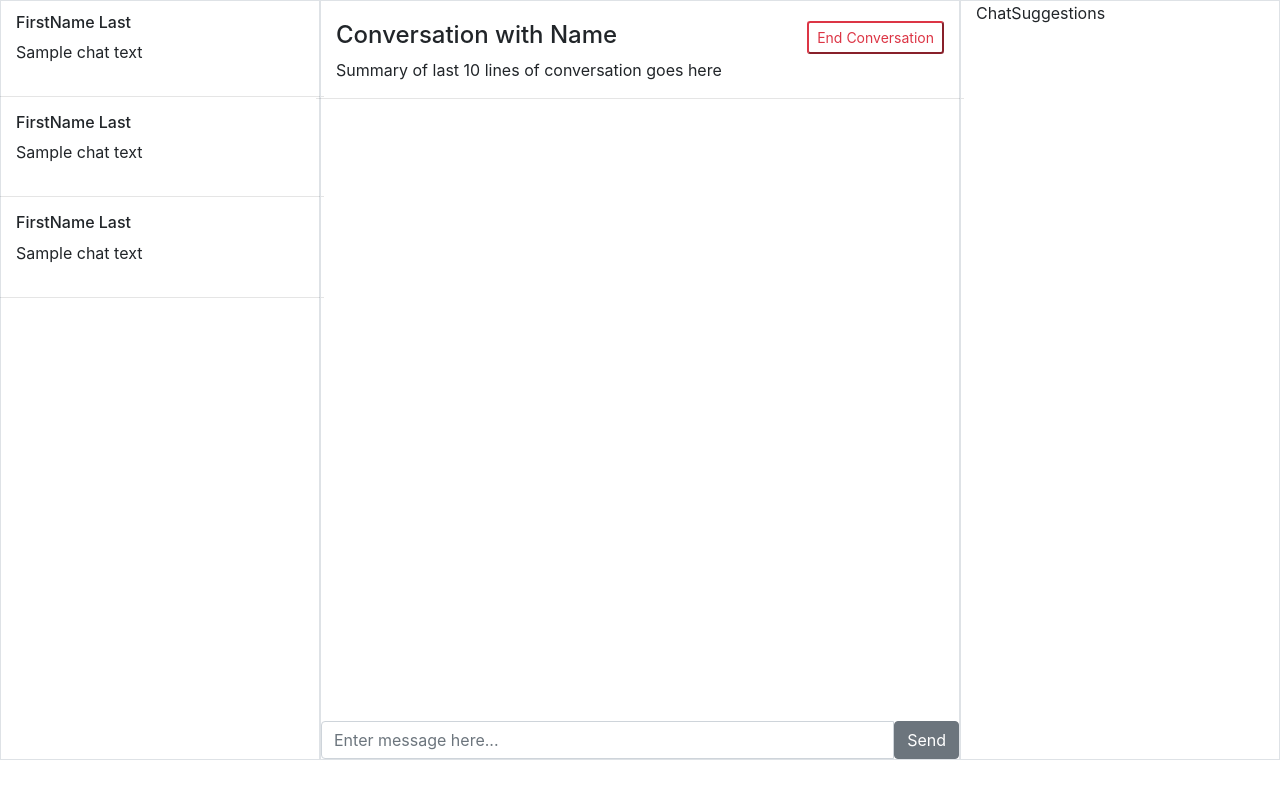
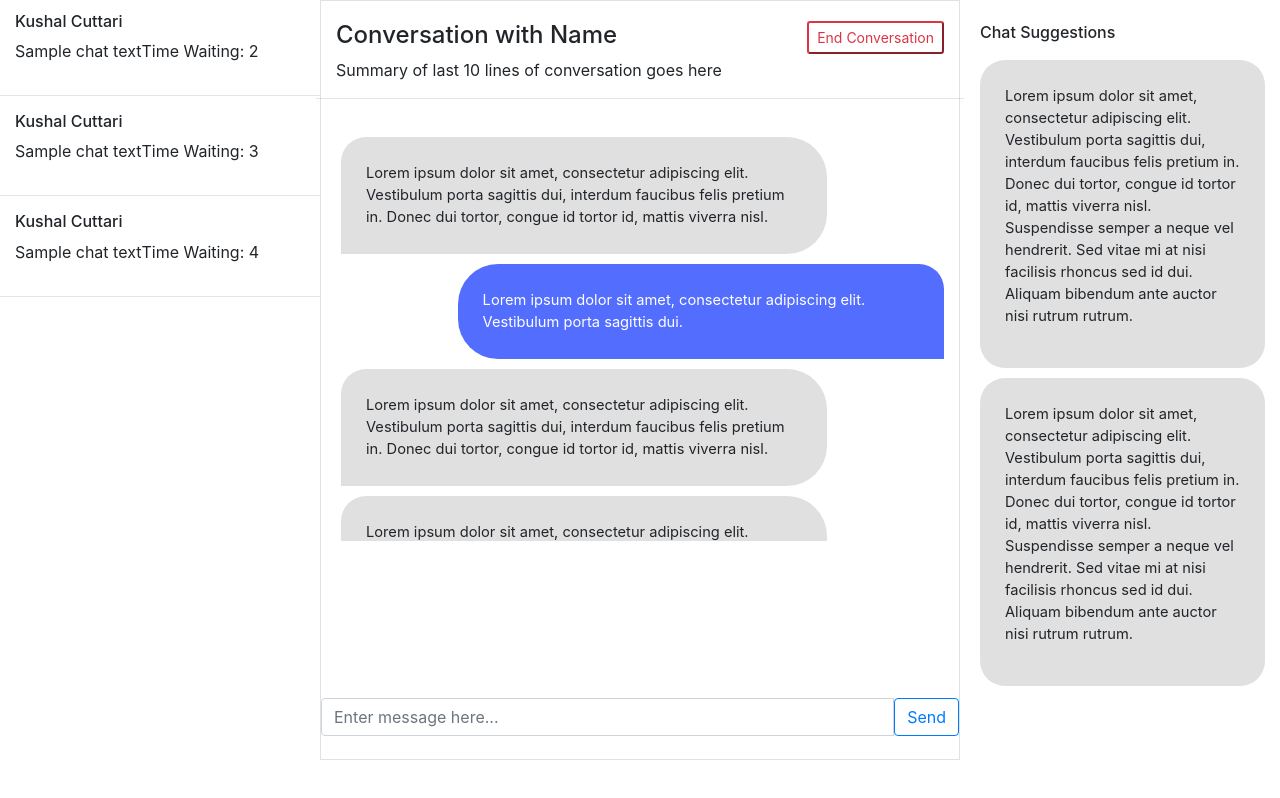
Before and after one commit to Kushal-C/ChatCresta, a React app: page / in a window 1280 px wide. Built offline with nearby package versions, Linux system fonts and the light colour scheme.

Commit message:
Finished styling for everthing but chat list, all thats left is to implement redux, add states and click listeners

```diff
--- a/src/components/chat_list_item.js
+++ b/src/components/chat_list_item.js
@@ -1,4 +1,6 @@
 import React, { Component } from 'react';
+
+import Timer from './timer';
 
 class ChatListItem extends Component {
     render() {
@@ -6,10 +8,11 @@ class ChatListItem extends Component {
             <li className="list-item">
                 <div>
                     <div className="same-line">
-                        <h6>FirstName Last</h6>
+                        <h6>Kushal Cuttari</h6>
                         <p>Sample chat text</p>
                     </div>
                     <div className="same-line">
+                        <Timer/>
                     </div>
                 </div>
                 <hr/>
--- /dev/null
+++ b/src/components/timer.js
@@ -0,0 +1,31 @@
+import React, { Component } from 'react'
+
+
+class Timer extends Component {
+    constructor(props){
+        super(props);
+        this.state = {
+            time: 0,
+        }
+    }
+
+    tick() {
+        this.setState((state) => ({ time: state.time + 1 }));
+        console.log(this.state.time);
+        this.render();
+    }
+    componentDidMount() {
+        let timer = setInterval(this.tick(), 1000);
+        this.setState({ timer });
+    }
+    componentWillUnmount() {
+        clearInterval(this.timer, this.state.time);
+    }
+    render() {
+        return (
+            <div>Time Waiting: {this.state.timer}</div>
+        );
+    }
+}
+
+export default Timer;
--- a/src/containers/chat_list.js
+++ b/src/containers/chat_list.js
@@ -6,7 +6,7 @@ class ChatList extends Component {
 
     render() {
         return (
-            <div className="col col-md-3 border" style={{"height":"95vh"}}>
+            <div className="col col-md-3 chat-scrollable" style={{"height":"95vh"}}>
                 <ul>
                     <ChatListItem/>
                     <ChatListItem />
--- a/src/containers/chat_suggestions.js
+++ b/src/containers/chat_suggestions.js
@@ -3,7 +3,16 @@ import React, { Component } from 'react';
 class ChatSuggestions extends Component {
     render() {
         return (
-            <div className="col col-md-3 border">ChatSuggestions</div>
+            <div className="col col-md-3 chat-scrollable">
+                <h6 style={{ "margin-top": "23px", "margin-left": "5px" }}> Chat Suggestions </h6>
+                <div className="text-container-foreign">
+                    <p>Lorem ipsum dolor sit amet, consectetur adipiscing elit. Vestibulum porta sagittis dui, interdum faucibus felis pretium in. Donec dui tortor, congue id tortor id, mattis viverra nisl. Suspendisse semper a neque vel hendrerit. Sed vitae mi at nisi facilisis rhoncus sed id dui. Aliquam bibendum ante auctor nisi rutrum rutrum. </p>
+                </div>
+                <div className="text-container-foreign">
+                    <p>Lorem ipsum dolor sit amet, consectetur adipiscing elit. Vestibulum porta sagittis dui, interdum faucibus felis pretium in. Donec dui tortor, congue id tortor id, mattis viverra nisl. Suspendisse semper a neque vel hendrerit. Sed vitae mi at nisi facilisis rhoncus sed id dui. Aliquam bibendum ante auctor nisi rutrum rutrum. </p>
+                </div>
+
+            </div>
         );
     }
 }
--- a/src/containers/chat_window.js
+++ b/src/containers/chat_window.js
@@ -4,7 +4,7 @@ class ChatWindow extends Component {
     render() {
         return (
             <div className="col col-md-6 no-gutters border">
-                <div class="d-flex flex-column h-100">
+                <div className="d-flex flex-column h-100">
                     <div className="d-flex flex-column h-100 flex-grow">
                         <div className="chat-title">
                             <h4 className="title" style={{ "float": "left" }}>Conversation with {/*insert customer name here*/}Name</h4>
@@ -14,14 +14,39 @@ class ChatWindow extends Component {
                             <p> Summary of last 10 lines of conversation goes here</p>
                             <hr/>
                         </div>
-                        <div className="h-100 flex-grow chat-body">
-                            <ul>
+                        <div className="flex-grow chat-body">
+                            <ul style={{ "width": "100%", "height": "100%"}}className="chat-body">
+                                <li>
+                                    <div className="text-container-foreign">
+                                        <p>Lorem ipsum dolor sit amet, consectetur adipiscing elit. Vestibulum porta sagittis dui, interdum faucibus felis pretium in. Donec dui tortor, congue id tortor id, mattis viverra nisl. </p>
+                                    </div>
+                                </li>
+                                <li>
+                                    <div className="text-container">
+                                        <p>Lorem ipsum dolor sit amet, consectetur adipiscing elit. Vestibulum porta sagittis dui. </p>
+                                    </div>
+                                </li>
+                                <li>
+                                    <div className="text-container-foreign">
+                                        <p>Lorem ipsum dolor sit amet, consectetur adipiscing elit. Vestibulum porta sagittis dui, interdum faucibus felis pretium in. Donec dui tortor, congue id tortor id, mattis viverra nisl. </p>
+                                    </div>
+                                </li>
+                                <li>
+                                    <div className="text-container-foreign">
+                                        <p>Lorem ipsum dolor sit amet, consectetur adipiscing elit. Vestibulum porta sagittis dui, interdum faucibus felis pretium in. Donec dui tortor, congue id tortor id, mattis viverra nisl. </p>
+                                    </div>
+                                </li>
+                                <li>
+                                    <div className="text-container-foreign">
+                                        <p>Lorem ipsum dolor sit amet, consectetur adipiscing elit. Vestibulum porta sagittis dui, interdum faucibus felis pretium in. Donec dui tortor, congue id tortor id, mattis viverra nisl. </p>
+                                    </div>
+                                </li>
                             </ul>
                         </div>
                         <div className="input-group flex-grow chat-send">
                             <input type="text" className="form-control" placeholder="Enter message here..." />
                             <span className="input-group-btn">
-                                <button className="btn btn-secondary" type="button">Send</button>
+                                <button className="btn btn-outline-primary" type="button">Send</button>
                             </span>
                         </div>
                     </div>
--- a/style/style.css
+++ b/style/style.css
@@ -4,6 +4,7 @@ body {
     min-height: 100%;
     padding: 0;
     margin: 0;
+    overflow: hidden;
 }
 
 ul {
@@ -15,17 +16,33 @@ ul {
 li {
     list-style: none;
     text-align: left;
-    margin-top:12px;
+    margin-top: 12px;
+}
+
+.chat-body {
+    overflow: auto;
+    max-height: 75%;
+    padding: 0;
+    margin: 0;
 }
 
 .chat-title {
     text-align: center;
 }
 
+.chat-scrollable {
+    overflow: auto;
+    height: 100%;
+    width: 100%;
+}
+
 .chat-send {
     position: absolute !important;
     bottom: 0 !important;
     left: 0 !important;
+    right: 0 !important;
+    margin-top: -20px;
+    padding-bottom: 23px;
 }
 
 .border {
@@ -51,3 +68,36 @@ hr {
 .same-line {
     display: inline-block;
 }
+
+.text-container-foreign {
+    background-color: #E0E0E0;
+    border-radius: 25px;
+    padding: 25px;
+    font-size: 11pt;
+    text-align: left;
+    margin-top: 10px;
+    margin-left: 5px;
+    float: left;
+}
+
+.text-container {
+    background-color: #536DFE;
+    color: #FFF;
+    border-radius: 40px 25px 0px 40px;
+    padding: 25px;
+    font-size: 11pt;
+    text-align: left;
+    margin-top: 10px;
+    margin-left: 5px;
+    float: right;
+}
+
+li .text-container,
+li .text-container-foreign {
+    max-width: 80%;
+    padding-bottom: 10px;
+}
+
+li .text-container-foreign {
+    border-radius: 25px 40px 40px 0px;
+}
```
